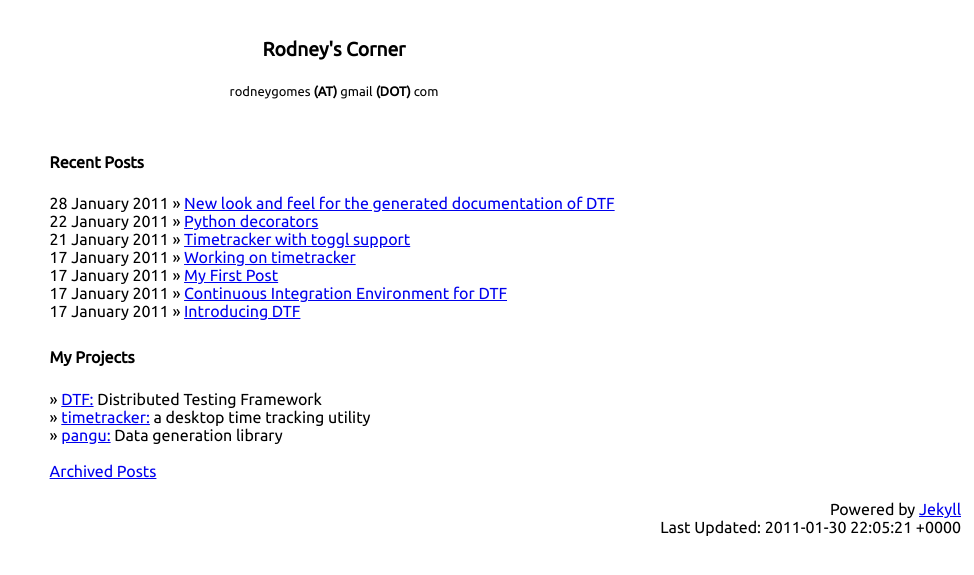
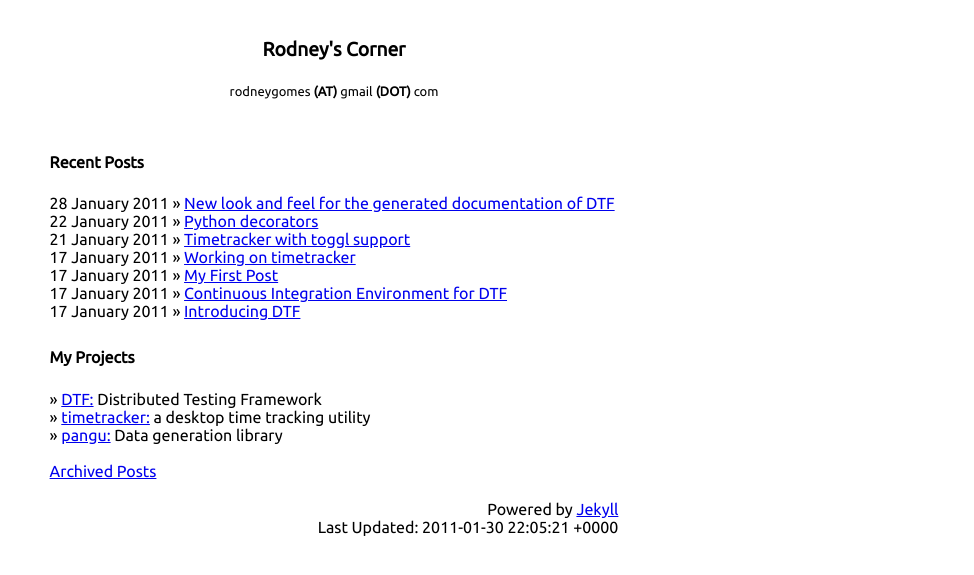
Before and after one commit to rlgomes/rlgomes.github.com, a Jekyll site: the page built from index.html, in a window 1280 px wide. Shown: the top 575 px of the page, without its empty margins (306-1280 px from the left). Built offline with Jekyll 4.4.1, drawn with Linux system fonts in a browser that asks for light colours.

Commit message:
- footer fixes

```diff
--- a/css/main.css
+++ b/css/main.css
@@ -65,6 +65,7 @@ img {
 }
 
 footer {
+    width: 45%;
     left: 27.5%;
 
     font-size: medium;
--- a/index.html
+++ b/index.html
@@ -5,7 +5,7 @@ title: Rodney's Corner
 
 <div id="posts">
     <h2>Recent Posts</h2>
-    {% for post in site.posts limit:10 %}
+    {% for post in site.posts limit:7 %}
        <span>{{ post.date | date_to_long_string }} </span> &raquo; <a class="postlink" href="{{ post.url }}">{{ post.title }}</a></h2><br/>
     {% endfor %}
 
```
Also changed, not shown: 1 other file.
